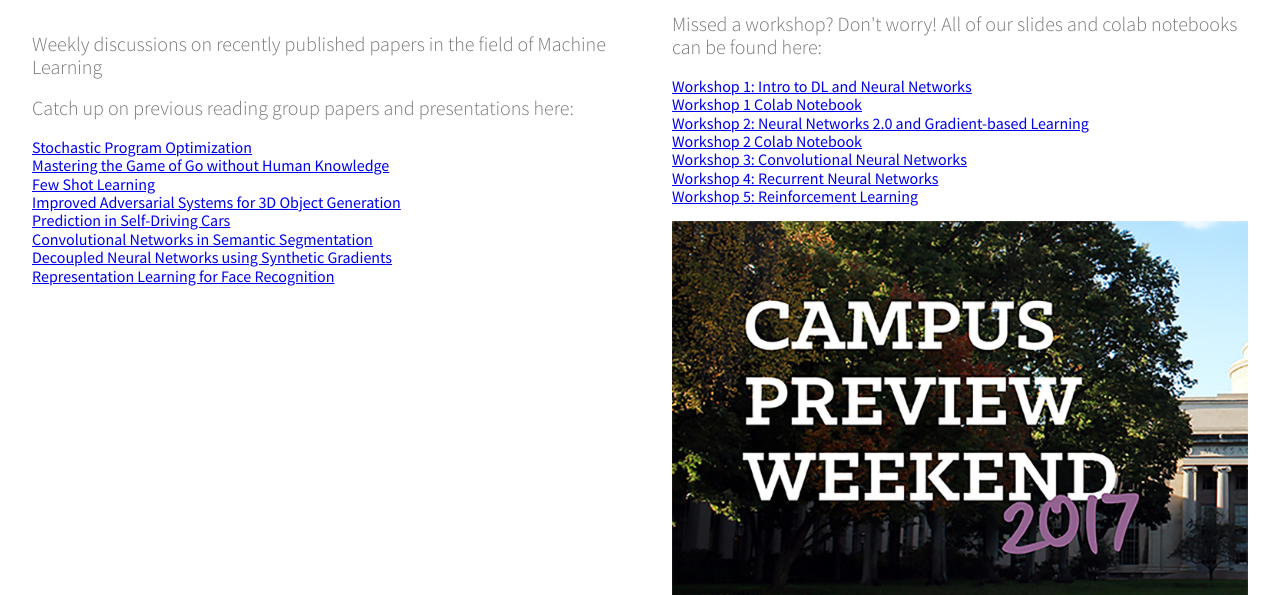
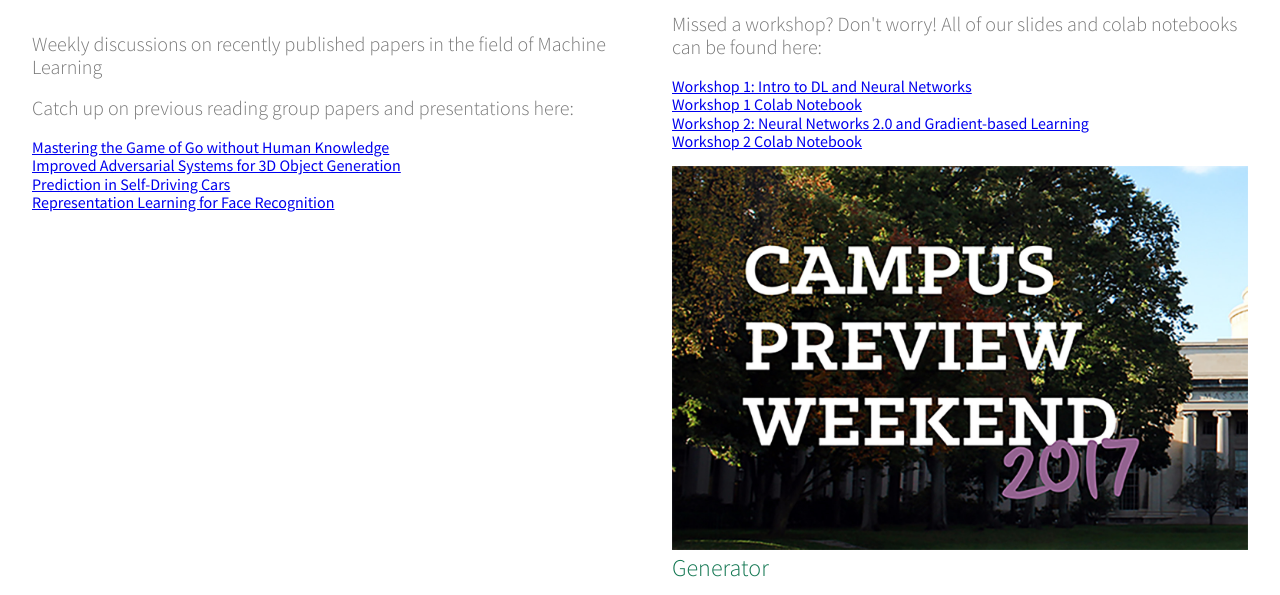
Before and after one commit to AI-at-MIT/MIC-site, a plain HTML site: page initiatives.html in a window 1280 px wide. Shown: the part 505-1100 px from the top of the page. Drawn offline with Linux system fonts and the light colour scheme.

Commit message:
Add files via upload

```diff
--- a/initiatives.html
+++ b/initiatives.html
@@ -36,20 +36,12 @@
 
                 <h2 class="f4 fw3 gray mv0 ph2 ph0-ns">Catch up on previous reading group papers and presentations here:</h2>
             <br>
-                <a href="https://docs.google.com/presentation/d/1-R5Ayrf3sOOjJGOw_A1vNKRkXy_JX_14uyo-cFdLtjU/edit?usp=sharing">Stochastic Program Optimization </a><br>
+
 
                 <a href="https://docs.google.com/presentation/d/1WuR-RbiiHSzgdNykApG1TFKuGuqXD221lPuA1a0o_bA/edit?usp=sharing">Mastering the Game of Go without Human Knowledge </a><br>
-
-                <a href="https://docs.google.com/presentation/d/1ArtrpHAiCC7NDhVrJr6EIwDjBTb8zgSaU_Y8g6mcPTU/edit?usp=sharing">Few Shot Learning </a><br>
-
                 <a href="https://drive.google.com/file/d/1blvzGjDX3hYgfAgn5MRIDhwNXSPGBJ5V/view?usp=sharing">Improved Adversarial Systems for 3D Object Generation </a><br>
-
                 <a href="https://docs.google.com/presentation/d/1CBF0vrtE0BATnj33UxZ-zt7e2bAUVJNYxfcsFwORCGE/edit?usp=sharing">Prediction in Self-Driving Cars </a><br>
-
-                <a href="https://docs.google.com/presentation/d/1sQv7lsdiYNGdkxToxVtD9Z_dLIMxinvgOcz0jYXN9xw/edit?usp=sharing">Convolutional Networks in Semantic Segmentation </a><br>
-                <a href="https://drive.google.com/file/d/1urQH3FNCSLv9gHqZJBMnJ4oKoQch23DI/view?usp=sharing">Decoupled Neural Networks using Synthetic Gradients </a><br>
                 <a href="https://drive.google.com/file/d/0ByxJanjqQxmcN0NzTU9tMTRUN2M/view?usp=sharing">Representation Learning for Face Recognition </a><br>
-
 
             <!-- </a> -->
         </div>
@@ -69,10 +61,10 @@
                 <a href="https://colab.research.google.com/drive/1XtZ3piL2J0Jq1hrFEYIcWg-0WL95jsmq">Workshop 1 Colab Notebook </a><br>
                 <a href="https://drive.google.com/open?id=13_AstKljmWrcTBmQ-ZJtTgi31TxKFOt08n-Bsn7PfCw">Workshop 2: Neural Networks 2.0 and Gradient-based Learning </a><br>
                 <a href="https://colab.research.google.com/drive/1iOzQ6dA3ir_tgZf88SCZxM5e-oKq3Mp5">Workshop 2 Colab Notebook </a><br>
-                <a href="https://drive.google.com/open?id=1vdl4ItUfTS9xJFH7pyExXagIoNwZBWlzU6WUNGiVs1c">Workshop 3: Convolutional Neural Networks </a><br>
-                <a href="https://drive.google.com/open?id=1o1Qj5OtBDX1J-_5AawHwjhtlNDlc7KmlmS9jb8Wwc_g">Workshop 4: Recurrent Neural Networks </a><br>
-                <a href="https://drive.google.com/open?id=1i9evM3KegyGpHDHkerm1PiU5nQjgW4PjLq0sxrhdzrU">Workshop 5: Reinforcement Learning </a><br>
+
+
                 <a href="url"></a>
+
             <!-- </a> -->
         </div>
     </div>
```
